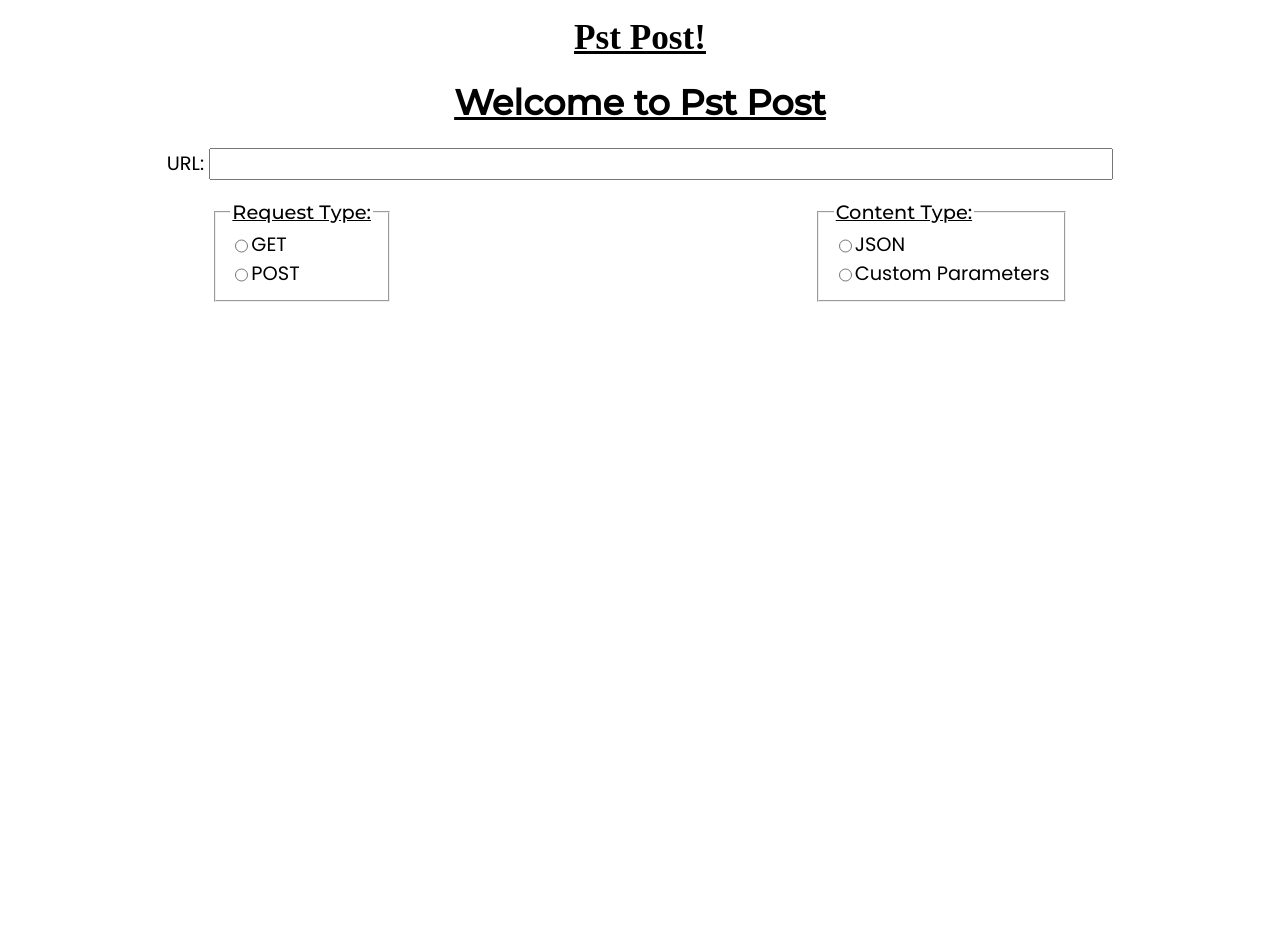
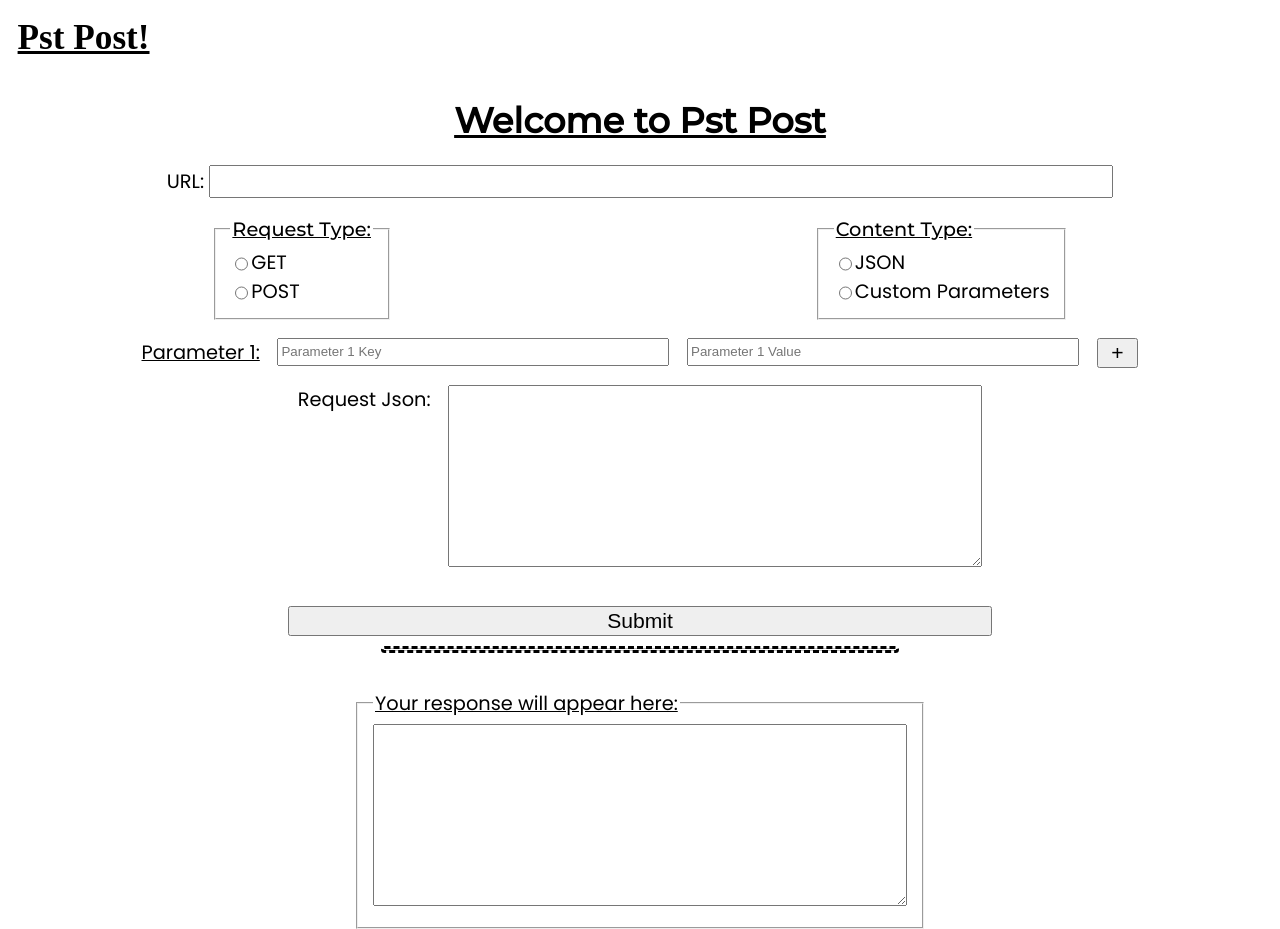
Before and after one commit to theAnaKen/PstPost, a website: page index.html in a window 1280 px wide. Before the commit the page ends 818 px from the top, so only its background shows below. Drawn offline with nearby package versions, Linux system fonts and the light colour scheme; a web font is replaced by a local one.

Commit message:
done html

```diff
--- a/css/main.scss
+++ b/css/main.scss
@@ -49,7 +49,7 @@ h1 {
 		font-family: "Whisper";
 		font-size: 2rem;
 		margin-block: 0.5em;
-		margin-inline: auto;
+		margin-inline-start: 1rem;
 		width: max-content;
 		text-decoration: underline;
 	}
@@ -70,3 +70,71 @@ h1 {
 	justify-content: center;
 	align-items: center;
 }
+
+#parameterBox {
+	display: flex;
+	justify-content: center;
+	gap: 1rem;
+	margin-block-start: 1rem;
+	input {
+		width: 30vw;
+		height: 1.3rem;
+	}
+
+	p {
+		margin: 0;
+		text-decoration: underline;
+	}
+}
+
+#Json {
+	margin-block-start: 1rem;
+	display: flex;
+	justify-content: center;
+	gap: 1rem;
+	textarea#Json-Box {
+		max-width: 30rem;
+		width: 60vw;
+		height: 10rem;
+		resize: vertical;
+	}
+}
+
+button.btn {
+	padding: 0.05em;
+	font-size: 1.2rem;
+}
+
+hr {
+	height: 0.1rem;
+	width: 40vw;
+	border: 0.2rem dashed;
+	border-radius: 1rem;
+}
+
+#submit {
+	margin-block-start: 2em;
+	margin-inline: 3rem;
+	display: flex;
+	justify-content: center;
+	// position: relative;
+	.btn {
+		width: 100%;
+		max-width: 40rem;
+		// transform: translateX(10vw);
+		right: auto;
+	}
+}
+
+#Response {
+	display: grid;
+	place-items: center;
+	flex-direction: column;
+	margin-block: 2rem;
+	textarea {
+		max-width: 30rem;
+		width: 60vw;
+		height: 10rem;
+		resize: vertical;
+	}
+}
--- a/index.html
+++ b/index.html
@@ -6,15 +6,7 @@
 		<meta charset="utf-8" />
 		<meta name="viewport" content="width=device-width, initial-scale=1" />
 
-		<!-- Bootstrap CSS -->
-		<!-- <link href="https://cdn.jsdelivr.net/npm/bootstrap@5.1.3/dist/css/bootstrap.min.css" rel="stylesheet"
-			integrity="sha384-1BmE4kWBq78iYhFldvKuhfTAU6auU8tT94WrHftjDbrCEXSU1oBoqyl2QvZ6jIW3"
-			crossorigin="anonymous" /> -->
-
-		<!-- Bootstrap Js -->
-		<script src="https://cdn.jsdelivr.net/npm/bootstrap@5.1.3/dist/js/bootstrap.bundle.min.js"
-			integrity="sha384-ka7Sk0Gln4gmtz2MlQnikT1wXgYsOg+OMhuP+IlRH9sENBO0LRn5q+8nbTov4+1p" crossorigin="anonymous"
-			defer></script>
+		<meta name="color-scheme" content="dark light">
 
 		<!-- Custon Css and Js -->
 		<link rel="stylesheet" href="css/main.css" />
@@ -27,46 +19,45 @@
 			<h3>Pst Post!</h3>
 		</nav>
 
-		<div class="container-fluid">
+		<div class="container">
 			<h1 class="my-3">Welcome to Pst Post</h1>
 		</div>
 		<div class="container-Head">
 			<!-- Url Box -->
-			<div class="url-group  ">
-				<label for="url" class="url">URL:
-				</label> &nbsp
-				<input id="url" type="text" class="form-control" />
+			<div class="url-group">
+				<label for="url" class="url">URL: </label> &nbsp
+				<input id="url" type="text" />
 			</div>
 			<!-- Request Type Get or Post Radio button -->
 
 			<div class="side-by-side">
-
-
-				<div class="container ">
-
+				<div class="container">
 					<fieldset class="fieldset">
 						<legend class="heading">Request Type:</legend>
 
 						<div class="form-check">
 							<input class="form-check-input" type="radio" name="get-or-post" id="get" value="get" />
-							<label class="form-check-label" for="get"> GET </label>
+							<label class="form-check-label" for="get">
+								GET
+							</label>
 						</div>
 						<div class="form-check">
 							<input class="form-check-input" type="radio" name="get-or-post" id="post" value="post" />
-							<label class="form-check-label" for="post"> POST </label>
+							<label class="form-check-label" for="post">
+								POST
+							</label>
 						</div>
 					</fieldset>
-
 				</div>
 				<!-- Content Type Box -->
 				<div class="container my-4">
-
 					<fieldset class="fieldset">
-
 						<legend class="heading">Content Type:</legend>
 						<div class="form-check">
 							<input class="form-check-input" type="radio" name="content-type" id="json" value="json" />
-							<label class="form-check-label" for="json"> JSON </label>
+							<label class="form-check-label" for="json">
+								JSON
+							</label>
 						</div>
 						<div class="form-check">
 							<input class="form-check-input" type="radio" name="content-type" id="custom"
@@ -76,11 +67,36 @@
 							</label>
 						</div>
 					</fieldset>
-
 				</div>
 			</div>
+		</div>
+		<!-- show only when custom parameters is selected  -->
+		<div id="parameterBox">
+			<p>Parameter 1:</p>
+			<input type="text" placeholder="Parameter 1 Key">
+			<input type="text" placeholder="Parameter 1 Value">
+			<button class="btn">&nbsp + &nbsp </button>
+		</div>
+		<!-- Json Requst Box -->
+		<!-- show when JSON is selected -->
+		<div id="Json">
+			<label for="Json-Box">Request Json:</label>
+			<textarea id="Json-Box"></textarea>
+		</div>
+		<div id="submit">
+			<button class="btn">
+				Submit
+			</button>
+		</div>
+		<hr>
+		<div id="Response">
+			<fieldset>
 
+				<legend for="response-box" class="heading">Your response will appear here:</legend>
+				<textarea id="response-box"></textarea>
+			</fieldset>
 		</div>
+		<footer>
 	</body>
 
 </html>
```
Also changed, not shown: css/main.css.
